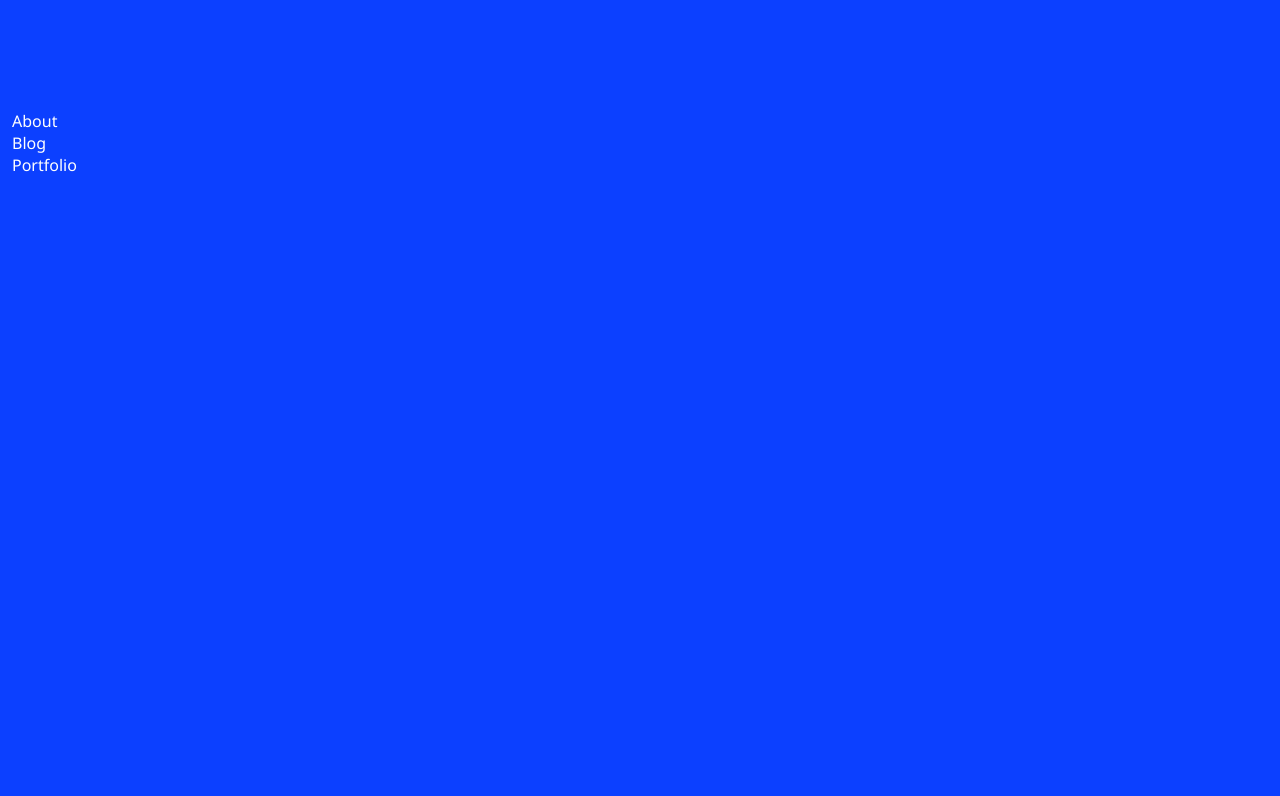
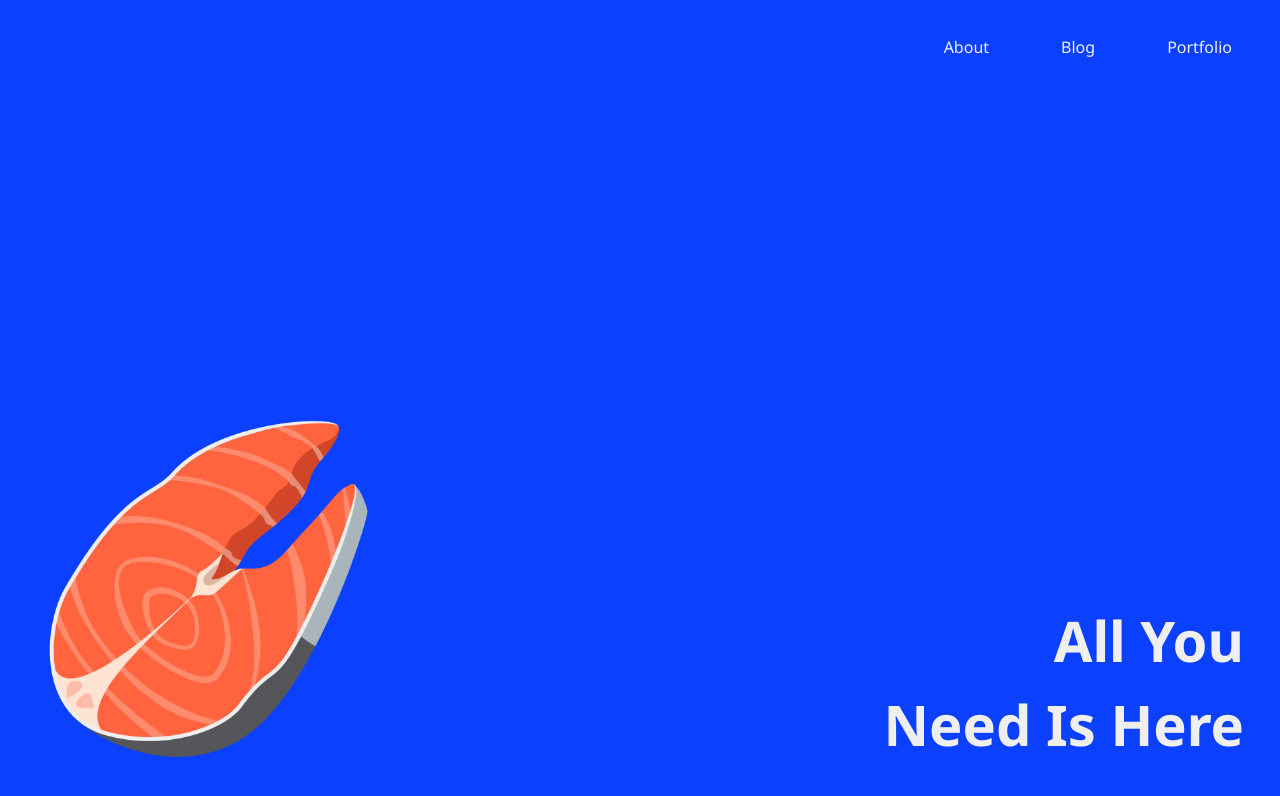
Before and after one commit to Woof29/myBlog, a Vue app: page /#/ in a window 1280 px wide. Shown: the top 796 px of the page. Built offline with nearby package versions, Linux system fonts and the light colour scheme.

Commit message:
update index

```diff
--- /dev/null
+++ b/src/pages/blog.vue
@@ -0,0 +1,7 @@
+<script setup></script>
+
+<template></template>
+
+<style lang="scss" scoped>
+@import "@/style/main.scss";
+</style>
--- a/src/pages/index.vue
+++ b/src/pages/index.vue
@@ -6,24 +6,81 @@
         <router-link to="/about">About</router-link>
       </li>
       <li class="item">
-        <router-link to="/about">Blog</router-link>
+        <router-link to="/blog">Blog</router-link>
       </li>
       <li class="item">
-        <router-link to="/about">Portfolio</router-link>
+        <router-link to="/portfolio">Portfolio</router-link>
       </li>
     </ul>
-    <!-- <div class="boxList">
-      <div class="BLcard" v-for="(item, index) in 9" :key="index">
-        <div class="cardPic">
-          <img src="https://fakeimg.pl/300x200/200" />
-        </div>
+
+    <div class="bottom">
+      <div class="imgWrap">
+        <img src="@/assets/salmon_steak-02.webp" alt="" />
       </div>
-    </div> -->
+      <div class="slogan">
+        <p>All You</p>
+        <p>Need Is Here</p>
+      </div>
+    </div>
   </div>
 </template>
 <style lang="scss" scoped>
 @import "@/style/main.scss";
 .container {
+  padding: 36px;
   background: rgb(12, 64, 255);
+  display: flex;
+  flex-direction: column;
+  align-items: center;
+  justify-content: space-between;
+  .menu {
+    width: 100%;
+    display: flex;
+    align-items: center;
+    justify-content: flex-end;
+    gap: 48px;
+    @include rwd(760) {
+      gap: 12px;
+    }
+    .item {
+      a {
+        padding: 8px 12px;
+      }
+    }
+  }
+  .bottom {
+    width: 100%;
+    display: flex;
+    justify-content: space-between;
+    .imgWrap {
+      max-width: 350px;
+      @include rwd(760) {
+        width: 200px;
+        height: 200px;
+      }
+      img {
+        object-fit: cover;
+      }
+    }
+    .slogan {
+      padding-bottom: 16px;
+      display: flex;
+      flex-direction: column;
+      align-items: flex-end;
+      justify-content: flex-end;
+      gap: 36px;
+      flex: 1;
+      @include rwd(760) {
+        gap: 12px;
+      }
+      p {
+        white-space: nowrap;
+        @include fontStyle(56, 700);
+        @include rwd(760) {
+          @include fontStyle(24, 700);
+        }
+      }
+    }
+  }
 }
 </style>
--- /dev/null
+++ b/src/pages/portfolio.vue
@@ -0,0 +1,7 @@
+<script setup></script>
+
+<template></template>
+
+<style lang="scss" scoped>
+@import "@/style/main.scss";
+</style>
--- a/src/router/router.js
+++ b/src/router/router.js
@@ -17,6 +17,22 @@ const routes = [
       transition: "slide",
     },
   },
+  {
+    path: "/blog",
+    component: () => import("@/pages/blog.vue"),
+    meta: {
+      title: "Blog",
+      transition: "slide",
+    },
+  },
+  {
+    path: "/portfolio",
+    component: () => import("@/pages/portfolio.vue"),
+    meta: {
+      title: "Portfolio",
+      transition: "slide",
+    },
+  },
 ];
 
 const router = createRouter({
--- a/src/style/_layout.scss
+++ b/src/style/_layout.scss
@@ -4,7 +4,7 @@
   -webkit-tap-highlight-color: transparent;
   font-family: "Noto Sans", sans-serif;
   color-scheme: light dark;
-  color: rgb(255, 255, 255);
+  color: #efefef;
 }
 
 body {
--- a/src/style/_method.scss
+++ b/src/style/_method.scss
@@ -4,18 +4,22 @@
   $data: to-upper-case($direction);
   @for $i from 1 through str-length($data) {
     $result: append($result, str-slice($data, $i, $i));
-    #{pos-chtext(nth($result, $i))}: #{if(length($val) ==1, $val, nth($val, $i))};
+    #{pos-chtext(nth($result, $i))}: #{if(
+        length($val) ==1,
+        $val,
+        nth($val, $i)
+      )};
   }
 }
 
 @function pos-chtext($data) {
-  @if $data== 'T' {
+  @if $data== "T" {
     @return top;
-  } @else if $data== 'R' {
+  } @else if $data== "R" {
     @return right;
-  } @else if $data== 'B' {
+  } @else if $data== "B" {
     @return bottom;
-  } @else if $data== 'L' {
+  } @else if $data== "L" {
     @return left;
   }
 }
@@ -23,7 +27,7 @@
 // 文字樣式
 @mixin fontStyle($size, $weight: null, $color: null) {
   $LH: ();
-  @if $size == 40 {
+  @if $size >= 40 {
     $LH: 48px;
   } @else if $size == 32 {
     $LH: 40px;
@@ -55,7 +59,14 @@
 }
 
 // 常用關閉按鈕樣式(排版需自訂，預設margin:auto,pos:absolute)
-@mixin closeBtnStyle($size, $color: null, $top: null, $right: null, $bottom: null, $left: null) {
+@mixin closeBtnStyle(
+  $size,
+  $color: null,
+  $top: null,
+  $right: null,
+  $bottom: null,
+  $left: null
+) {
   width: #{$size}px;
   height: #{$size}px;
   margin: auto;
@@ -77,7 +88,7 @@
 
   &::after,
   &::before {
-    content: '';
+    content: "";
     width: calc(100% - 10px);
     height: 2px;
     margin: auto;
```
Also changed, not shown: src/assets/salmon_steak-02.webp (added).
